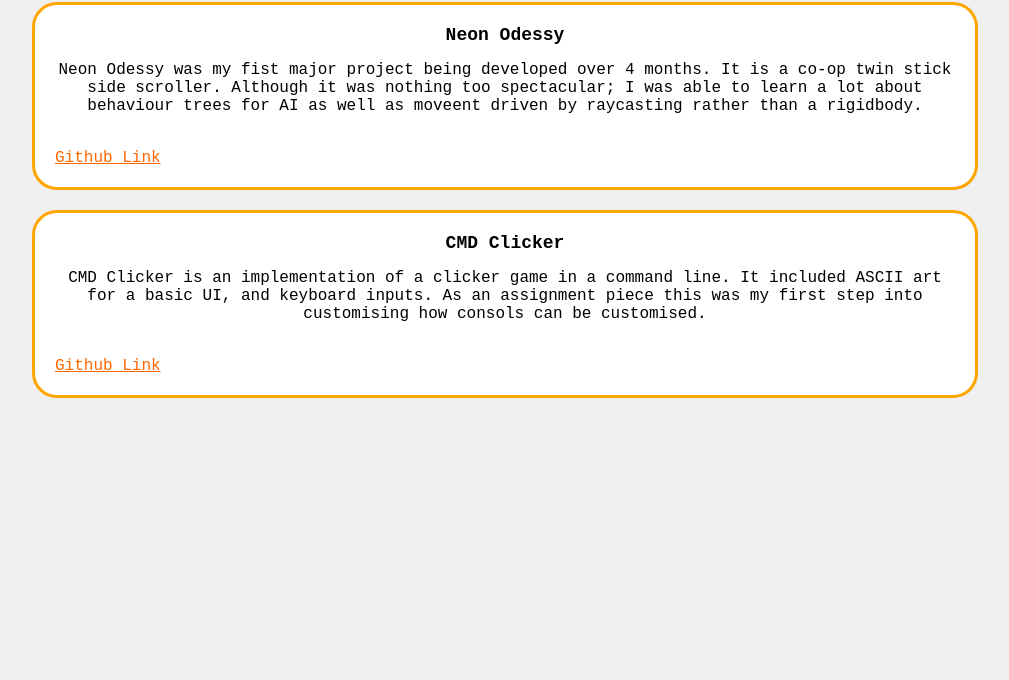
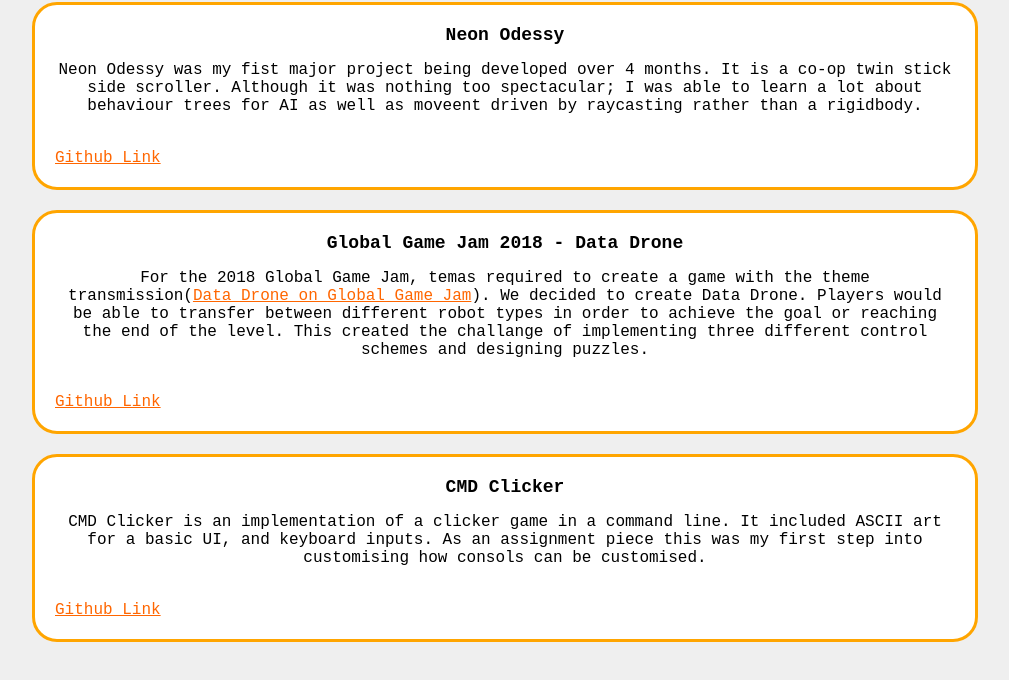
Before and after one commit to samuelfenton/OnlinePresence, a plain HTML site: page pastProjects.html in a window 1280 px wide. Shown: the part 118-798 px from the top of the page, without its empty margins (135-1144 px from the left). Drawn offline with Linux system fonts and the light colour scheme.

Commit message:
Added Data drone to list of previous projects

```diff
--- a/pastProjects.html
+++ b/pastProjects.html
@@ -35,6 +35,14 @@
 		<br>
 		<a href="https://github.com/LockyLAB/GreenJellyfish">Github Link</a>
 	</div>
+		<div id="projectDisplay">
+		<h1>Global Game Jam 2018 - Data Drone</h1>
+		<p>
+		For the 2018 Global Game Jam, temas required to create a game with the theme transmission(<a href="https://globalgamejam.org/2018/games/data-drone">Data Drone on Global Game Jam</a>). We decided to create Data Drone. Players would be able to transfer between different robot types in order to achieve the goal or reaching the end of the level. This created the challange of implementing three different control schemes and designing puzzles.
+ 		</p>
+		<br>
+		<a href="https://github.com/samuelfenton/Jam-Jam">Github Link</a>
+	</div>
 	<div id="projectDisplay">
 		<h1>CMD Clicker</h1>
 		<p>
```
